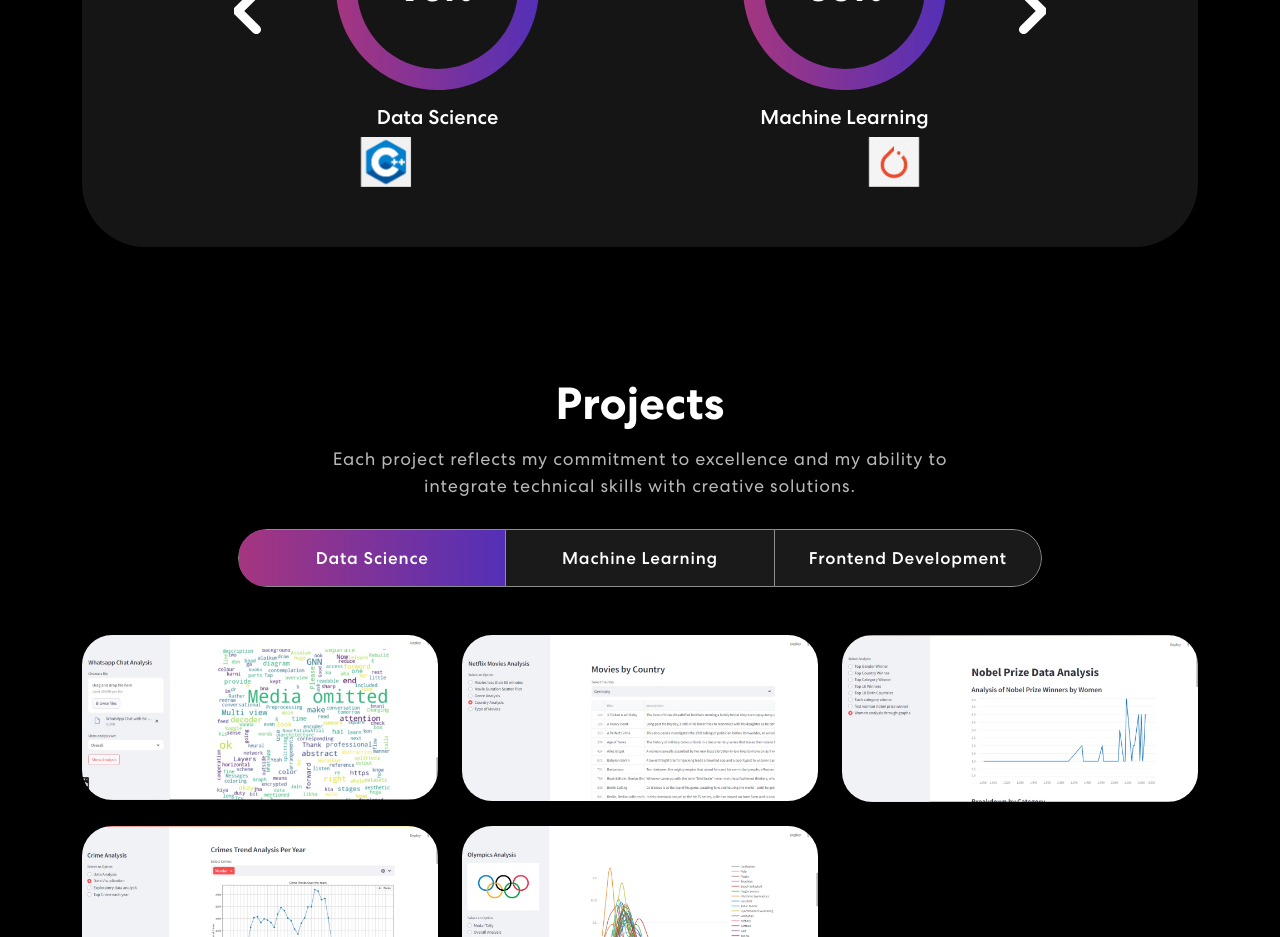
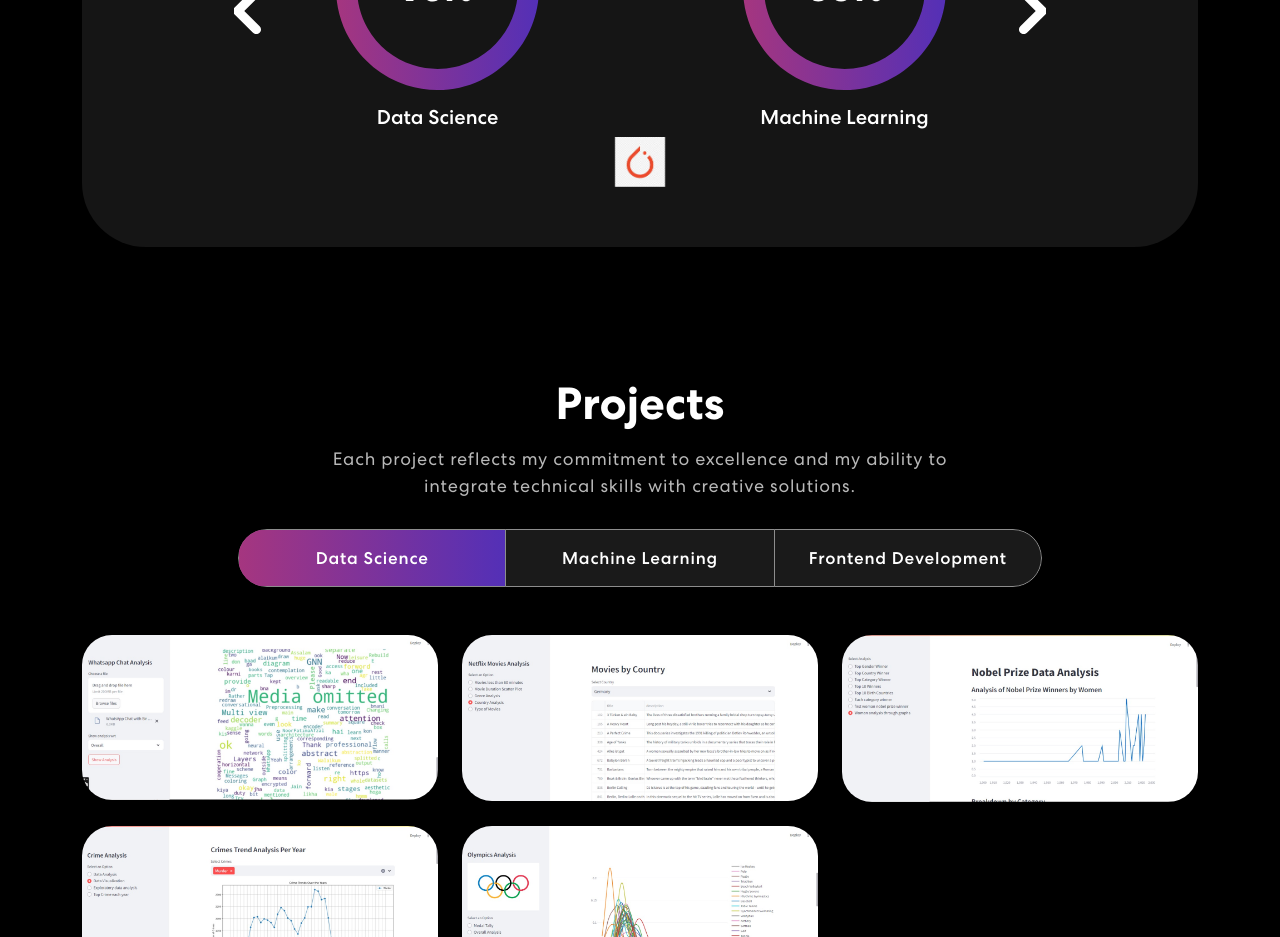
Before and after one commit to NoorFatimaAfzal/Portfolio, a React (Create React App) app: page / in a window 1280 px wide. Shown: the part 1020-1957 px from the top of the page. Built offline with nearby package versions, Linux system fonts and the light colour scheme.

Commit message:
Scrolling speed enhanced

```diff
--- a/src/components/Skills.js
+++ b/src/components/Skills.js
@@ -94,6 +94,14 @@ export const Skills = () => {
                             <Carousel
                                 responsive={{
                                     ...responsive, // Inherit the existing responsive settings
+                                    mobile: {
+                                        ...responsive.mobile,
+                                        items: 1 // Set the number of items for mobile to 1
+                                    },
+                                    tablet: {
+                                        ...responsive.tablet,
+                                        items: 1 // Set the number of items for tablet to 1 as well if needed
+                                    },
                                     desktop: {
                                         ...responsive.desktop,
                                         items: 7 // Set the number of items for desktop
@@ -102,7 +110,7 @@ export const Skills = () => {
                                 infinite={true} // Enable infinite looping
                                 autoPlay={true} // Enable automatic sliding
                                 autoPlaySpeed={1000} // Set very fast speed to simulate continuous movement
-                                transitionDuration={3000} // Reduce the duration between transitions
+                                transitionDuration={1000} // Reduce the duration between transitions
                                 arrows={false} // Disable manual arrows for smooth movement
                                 removeArrowOnDeviceType={["tablet", "mobile"]} // Remove arrows on smaller devices
                                 customTransition="transform 1s linear" // Smooth transition for continuous effect
```
